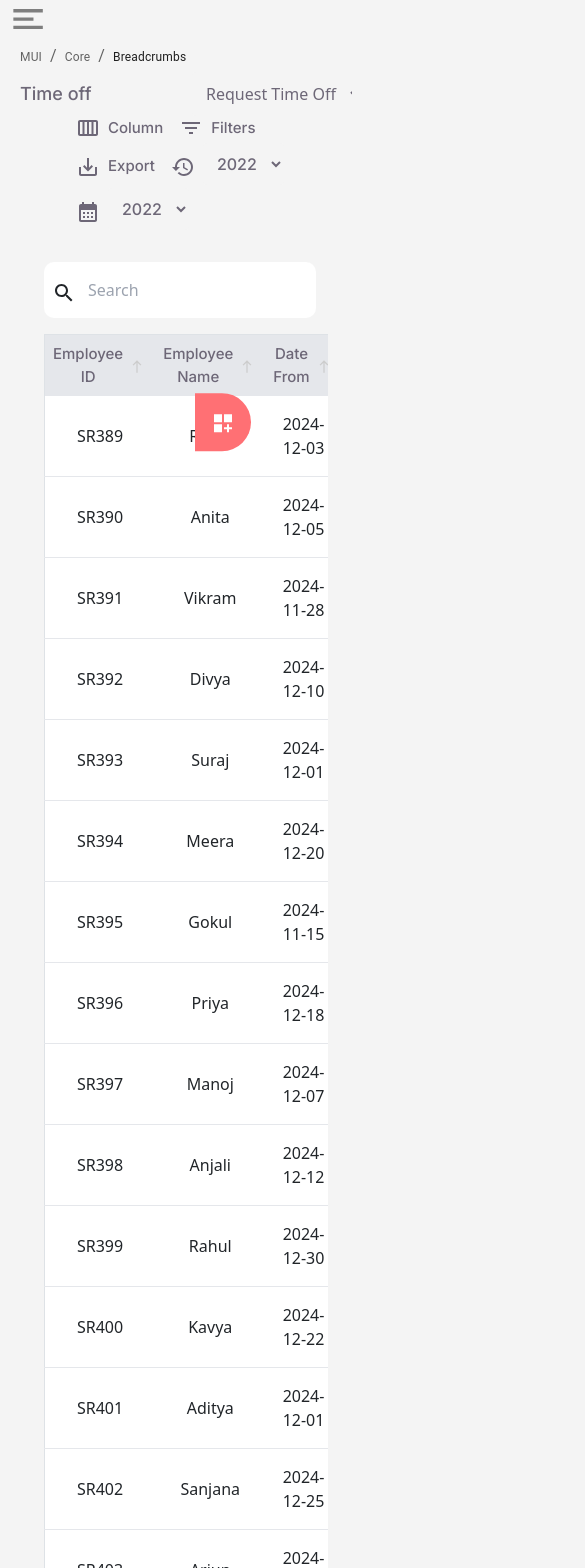
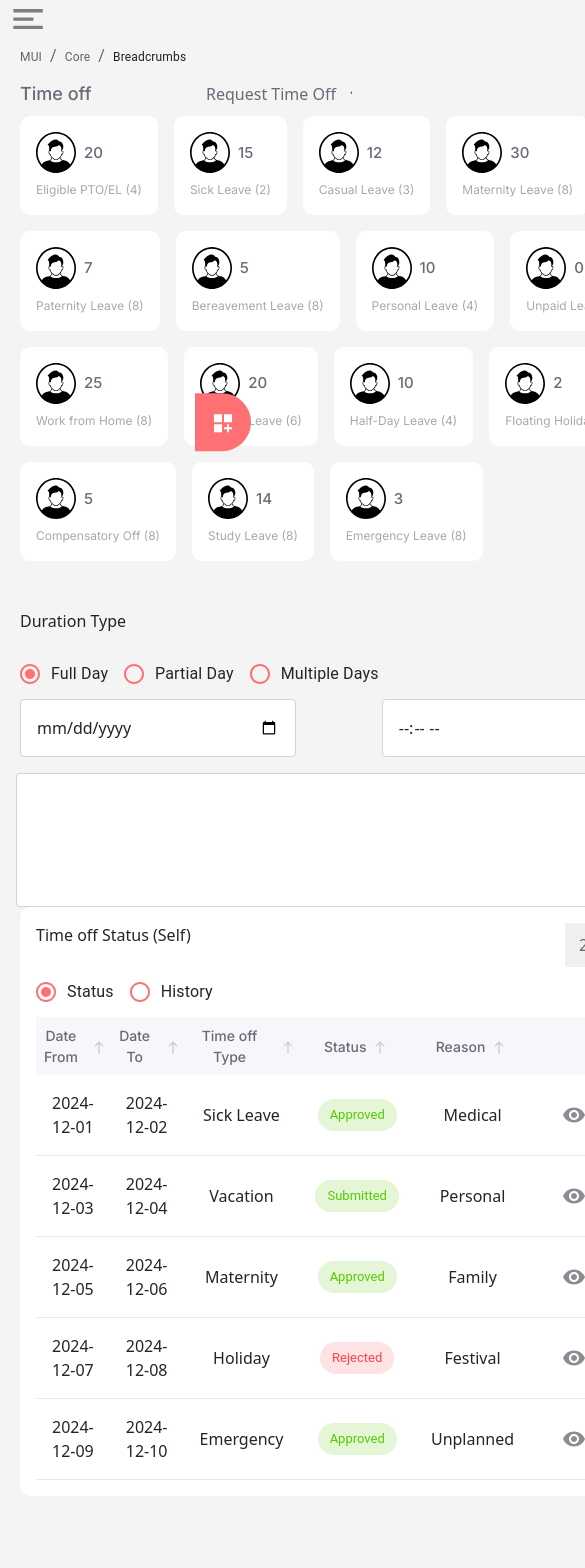
Before and after one commit to Praba31-1993/Employeez, a Next.js app: page /timeoff in a window 390 px wide. Shown: the top 1568 px of the page, 585 px wide, since content can reach past the window. After the commit the page ends 1512 px from the top, so only its background shows below. Built offline with nearby package versions, Linux system fonts and the light colour scheme.

Commit message:
dropdown changed

```diff
--- a/app/globals.css
+++ b/app/globals.css
@@ -158,6 +158,7 @@ body {
 }
 ::-webkit-scrollbar {
   width: 8px;
+  height: 5px;
 }
 
 ::-webkit-scrollbar-track {
--- a/app/reusableComponent/dropdown.tsx
+++ b/app/reusableComponent/dropdown.tsx
@@ -1,10 +1,10 @@
+"use client";
 import * as React from "react";
 
 interface DropdownComponentProps {
   dropdownlist: Array<{ id: string | number; label: string }>; // Strongly typed dropdownlist
   isYear?: boolean; // Optional boolean for isYear
 }
-
 const DropdownComponent: React.FC<DropdownComponentProps> = ({
   dropdownlist,
   isYear = false,
@@ -17,12 +17,13 @@ const DropdownComponent: React.FC<DropdownComponentProps> = ({
 
   return (
     <div>
-      <select className="textheader PARA"
+      <select
+        className="textheader PARA"
         id="dynamic-dropdown"
         value={selectedOption}
         onChange={handleChange}
         style={{
-          borderRadius: isYear ? "0" : "4px", // Conditional styling example
+          borderRadius: isYear ? "0" : "4px",
           backgroundColor: isYear ? "" : "#f4f4f4",
           border: "1px solid #ccc",
           padding: "10px",
@@ -30,11 +31,12 @@ const DropdownComponent: React.FC<DropdownComponentProps> = ({
         }}
       >
         {dropdownlist && dropdownlist.length > 0 ? (
-          dropdownlist.map((item) => (
-            <option key={item.id} value={item.label}>
-              {item.label}
-            </option>
-          ))
+         dropdownlist.map((item:any, index: number) => (
+          <option key={`${item.id}-${index}`} value={item.label}>
+            {item.label}
+          </option>
+        ))
+
         ) : (
           <option value="" disabled>
             No options available
--- a/app/reusableComponent/table/tablewithSort.tsx
+++ b/app/reusableComponent/table/tablewithSort.tsx
@@ -62,13 +62,13 @@ const TableWithSort: React.FC<TableProps> = ({
   console.log("rows", rows);
 
   return (
-    <table className="table-auto w-full border border-gray-300">
-      <thead className="bg-gray-200">
+    <table className="">
+      <thead className="" style={{backgroundColor:"#F6F7FB"}}>
         <tr>
           {columns?.map((column) => (
             <th
               key={column?.key}
-              className="p-2 text-center align-middle cursor-pointer heading2 textheader"
+              className="py-2 text-center align-middle cursor-pointer para textheader"
               onClick={() => handleSort(column.key)}
             >
               <div className="flex items-center justify-center gap-1">
--- a/app/reusableComponent/timesheetexpenceandhoursfield.tsx
+++ b/app/reusableComponent/timesheetexpenceandhoursfield.tsx
@@ -40,9 +40,11 @@ export function TimesheetExpenceAndHoursField({
                 </div>
                 {weekListDataList?.length > 0 ? (
                     <div className="d-flex align-items-end px-3 mt-2 inputfield">
-                        {weekListDataList?.map((weeklist: any, index: number) => (
-                            <div className="pe-1 inputdats position-relative" key={index}>
-
+                        {weekListDataList.map((weeklist: any, index: number) => (
+                            <div
+                                className="pe-1 inputdats position-relative"
+                                key={`${weeklist.date}-${index}`}
+                            >
                                 <div className="input-icon-wrapper">
                                     <input
                                         type="number"
@@ -54,6 +56,7 @@ export function TimesheetExpenceAndHoursField({
                                 </div>
                             </div>
                         ))}
+
                         <div className="pe-1 inputdats ms-2">
                             {/* <p className="para2 mb-1 text-center" style={{ color: "red" }}>
               Week Total
--- a/app/sidebar/page.tsx
+++ b/app/sidebar/page.tsx
@@ -4,7 +4,6 @@ import { usePathname } from "next/navigation";
 import Image from "next/image";
 import Link from "next/link";
 import "./sidebar.css";
-
 import Checkbox from "@mui/material/Checkbox";
 import RadioButtonCheckedIcon from "@mui/icons-material/RadioButtonChecked";
 import RadioButtonUncheckedIcon from "@mui/icons-material/RadioButtonUnchecked";
--- a/app/timeoff/page.tsx
+++ b/app/timeoff/page.tsx
@@ -7,7 +7,7 @@ import { timeOff, TimeOffRequestList } from "../reusableComponent/JsonData";
 import Requesttimeoff from "./requesttimeoff";
 import Reporteee from "./reporteee";
 
-function TimeOff() {
+export default function TimeOff() {
   return (
     <div>
       <Sidebar>
@@ -20,16 +20,11 @@ function TimeOff() {
             <DropdownComponent dropdownlist={timeOff} />
           </div>
         </div>
-        {/* <div className="d-flex gap-3 w-100 flex-wrap">
+        <div className="d-flex gap-3 mb-3 w-100 flex-wrap">
           <Requesttimeoff />
-        </div> */}
-
-
-          <Reporteee />
-
+        </div>
+          {/* <Reporteee /> */}
       </Sidebar>
     </div>
-  );
+  )
 }
-
-export default TimeOff;
--- a/app/timeoff/reporteee.tsx
+++ b/app/timeoff/reporteee.tsx
@@ -1,3 +1,4 @@
+"use client";
 import React from "react";
 import BreadcrumbsComponent from "../reusableComponent/breadcrumbs";
 import DropdownComponent from "../reusableComponent/dropdown";
--- a/app/timeoff/requesttimeoff.tsx
+++ b/app/timeoff/requesttimeoff.tsx
@@ -1,3 +1,4 @@
+"use client";
 import React, { useEffect, useState } from "react";
 import ImageComponent from "../reusableComponent/image";
 import Typeofduration from "./typeofduration";
@@ -7,7 +8,7 @@ import RowRadioButtons from "../reusableComponent/radiobtn";
 import { year } from "../reusableComponent/JsonData";
 import DropdownComponent from "../reusableComponent/dropdown";
 
-function Requesttimeoff() {
+export default function Requesttimeoff() {
     const [statusHistory, setStatusHistory] = useState<string>("Status");
 
     return (
@@ -16,7 +17,7 @@ function Requesttimeoff() {
                 {TimeOffRequestList?.map((timeoffrequest: any) => (
                     <div
                         key={timeoffrequest?.id}
-            className="dashboardcard d-flex  flex-column w-40 h-30 p-2 "
+                        className="dashboardcard d-flex  flex-column  p-3 "
                     >
                         <div className="d-flex gap-2 align-items-center">
                             <ImageComponent width={0} height={0} user={""} />
@@ -24,7 +25,7 @@ function Requesttimeoff() {
                                 {timeoffrequest?.count}
                             </h6>
                         </div>
-            <p className="para pt-2  mb-0 shade">
+                        <p className="para2 pt-2  mb-0 shade">
                             {timeoffrequest?.name} ({timeoffrequest?.hrs})
                         </p>
                     </div>
@@ -33,14 +34,15 @@ function Requesttimeoff() {
 
             {/* Main Section */}
             <div className="row mt-5">
-        <div className="col-12 col-md-6 px-3">
+                <div className="col-12 col-md-5 ">
                     <Typeofduration />
                 </div>
-        <div className="dashboardcard col-12 col-md-6 h-75 p-3">
+                <div className=" col-12 col-md-7  ">
+                    <div className="dashboardcard p-3" style={{overflowX:"auto"}}>
                     <div className="d-flex justify-content-between">
                         <p>Time off Status (Self)</p>
 
-            <DropdownComponent dropdownlist={year} isYear={true}/>
+                        <DropdownComponent dropdownlist={year} isYear={true} />
                     </div>
                     <RowRadioButtons
                         list={[
@@ -58,9 +60,11 @@ function Requesttimeoff() {
                     />
                     <Timeoffstatus statusHistory={statusHistory} />
                     </div>
+
+                </div>
             </div>
         </div>
     );
 }
 
-export default Requesttimeoff;
+;
```
Lines whose indentation alone changed are shown as unchanged.
